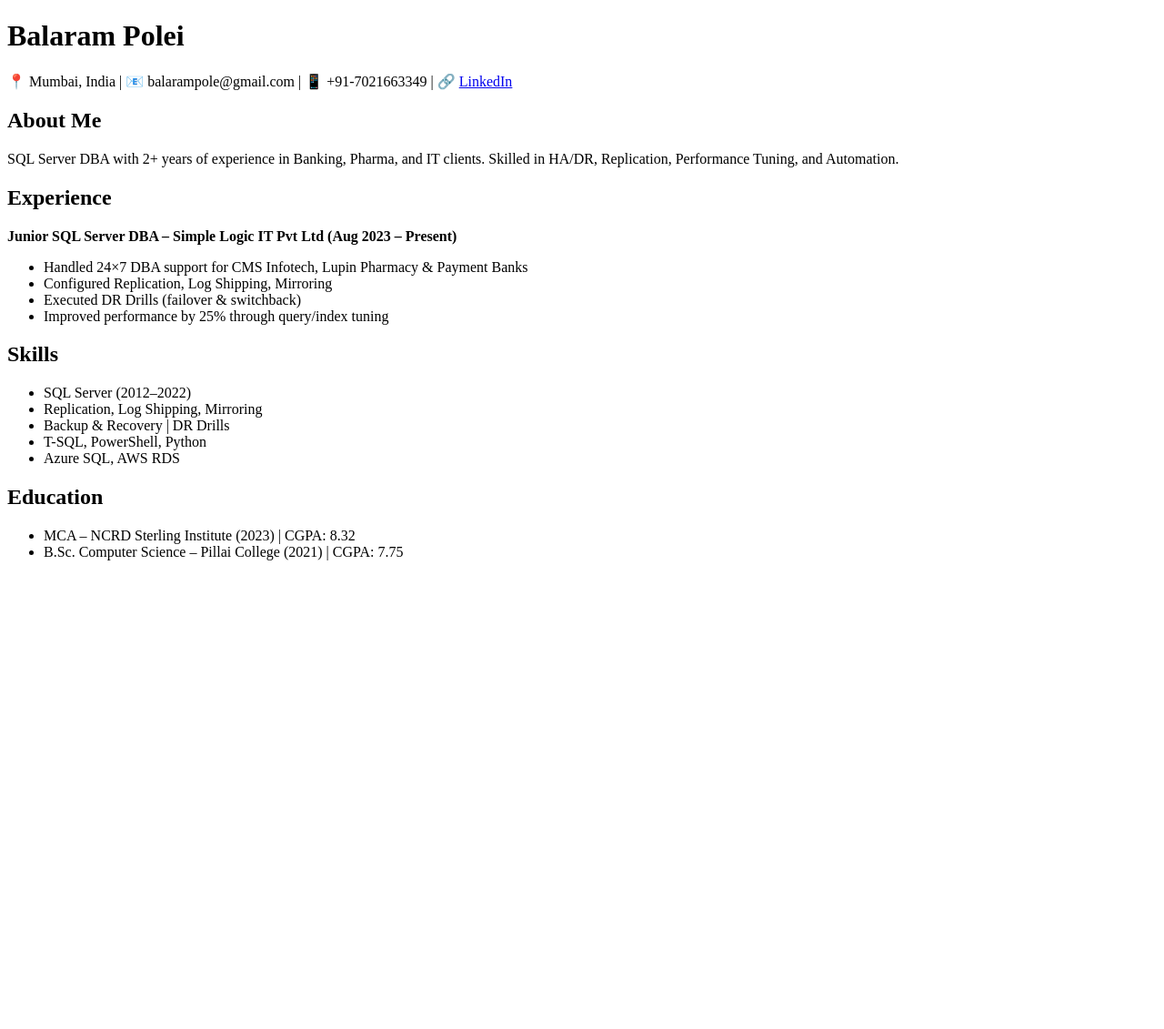
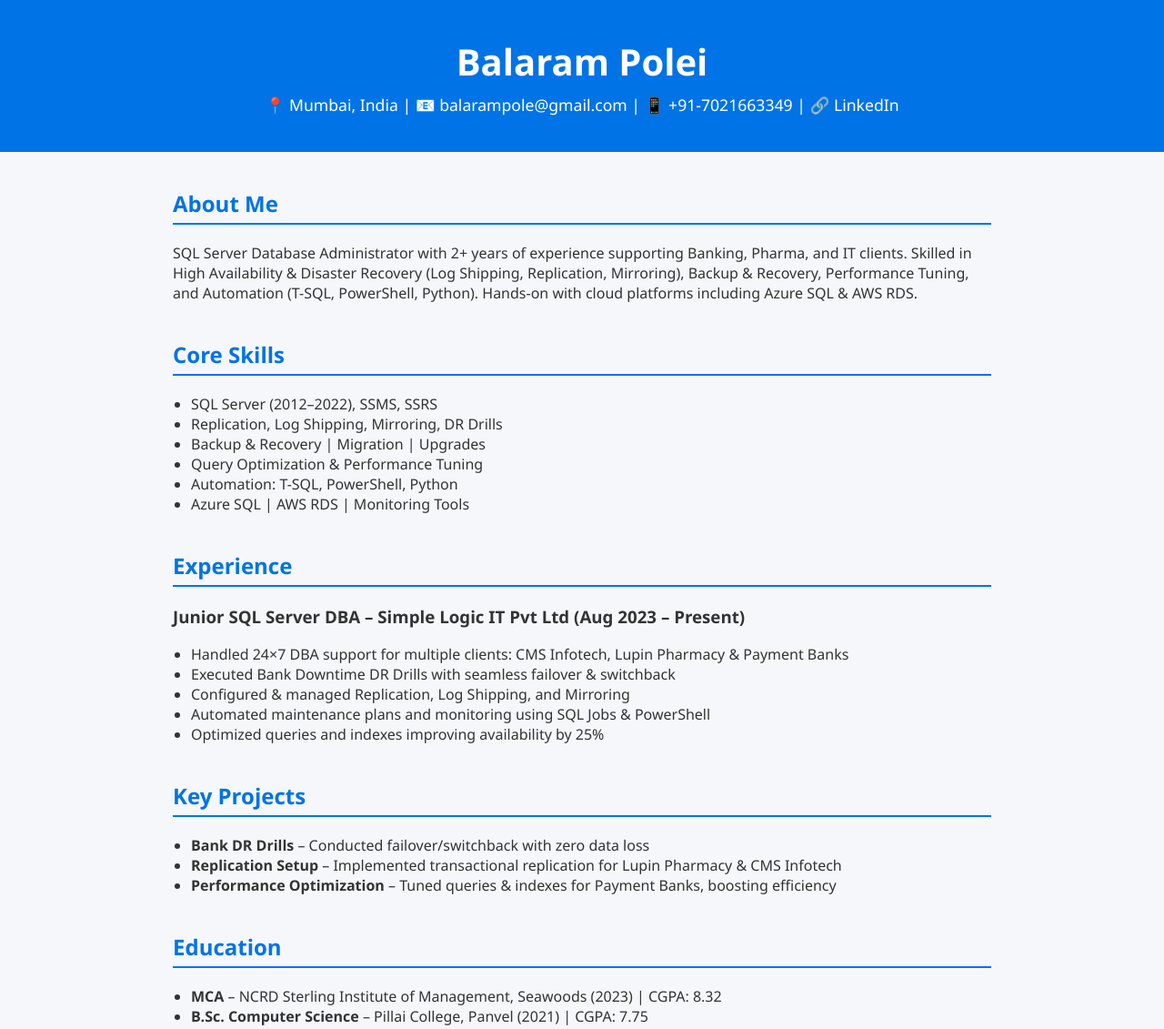
Before and after one commit to Balaramscripts/balarampolei.github.io, a plain HTML site: page index.html in a window 1280 px wide. Shown: the top 1131 px of the page at 91% size. Before the commit the page ends 800 px from the top, so only its background shows below. Drawn offline with Linux system fonts and the light colour scheme.

Commit message:
Update index.html

```diff
--- a/index.html
+++ b/index.html
@@ -1,41 +1,120 @@
 <!DOCTYPE html>
-<html>
+<html lang="en">
 <head>
-  <title>Balaram Polei | SQL DBA Resume</title>
   <meta charset="UTF-8">
+  <meta name="viewport" content="width=device-width, initial-scale=1.0">
+  <title>Balaram Polei | SQL Server DBA</title>
+  <style>
+    body {
+      font-family: "Segoe UI", Arial, sans-serif;
+      margin: 0;
+      padding: 0;
+      background: #f5f7fa;
+      color: #333;
+    }
+    header {
+      background: #0073e6;
+      color: white;
+      padding: 40px 20px;
+      text-align: center;
+    }
+    header h1 {
+      margin: 0;
+      font-size: 2.5em;
+    }
+    header p {
+      margin: 8px 0 0;
+      font-size: 1.1em;
+    }
+    section {
+      max-width: 900px;
+      margin: 40px auto;
+      padding: 0 20px;
+    }
+    h2 {
+      border-bottom: 2px solid #0073e6;
+      padding-bottom: 5px;
+      color: #0073e6;
+    }
+    ul {
+      list-style-type: disc;
+      padding-left: 20px;
+    }
+    footer {
+      text-align: center;
+      background: #222;
+      color: #ccc;
+      padding: 20px;
+      margin-top: 40px;
+    }
+    a {
+      color: #0073e6;
+      text-decoration: none;
+    }
+    a:hover {
+      text-decoration: underline;
+    }
+  </style>
 </head>
 <body>
   <header>
     <h1>Balaram Polei</h1>
-    <p>📍 Mumbai, India | 📧 balarampole@gmail.com | 📱 +91-7021663349 |
-    🔗 <a href="https://www.linkedin.com/in/balaram-polei-sql-dba/" target="_blank">LinkedIn</a></p>
+    <p>📍 Mumbai, India | 📧 <a href="mailto:balarampole@gmail.com" style="color:white;">balarampole@gmail.com</a> | 📱 +91-7021663349 | 🔗 <a href="https://www.linkedin.com/in/balaram-polei-sql-dba/" target="_blank" style="color:white;">LinkedIn</a></p>
   </header>
 
+  <section>
     <h2>About Me</h2>
-  <p>SQL Server DBA with 2+ years of experience in Banking, Pharma, and IT clients. Skilled in HA/DR, Replication, Performance Tuning, and Automation.</p>
+    <p>
+      SQL Server Database Administrator with 2+ years of experience supporting Banking, Pharma, and IT clients.
+      Skilled in High Availability & Disaster Recovery (Log Shipping, Replication, Mirroring), Backup & Recovery, Performance Tuning, and Automation (T-SQL, PowerShell, Python).
+      Hands-on with cloud platforms including Azure SQL & AWS RDS.
+    </p>
+  </section>
 
+  <section>
+    <h2>Core Skills</h2>
+    <ul>
+      <li>SQL Server (2012–2022), SSMS, SSRS</li>
+      <li>Replication, Log Shipping, Mirroring, DR Drills</li>
+      <li>Backup & Recovery | Migration | Upgrades</li>
+      <li>Query Optimization & Performance Tuning</li>
+      <li>Automation: T-SQL, PowerShell, Python</li>
+      <li>Azure SQL | AWS RDS | Monitoring Tools</li>
+    </ul>
+  </section>
+
+  <section>
     <h2>Experience</h2>
-  <p><b>Junior SQL Server DBA – Simple Logic IT Pvt Ltd (Aug 2023 – Present)</b></p>
+    <h3>Junior SQL Server DBA – Simple Logic IT Pvt Ltd (Aug 2023 – Present)</h3>
     <ul>
-    <li>Handled 24×7 DBA support for CMS Infotech, Lupin Pharmacy & Payment Banks</li>
-    <li>Configured Replication, Log Shipping, Mirroring</li>
-    <li>Executed DR Drills (failover & switchback)</li>
-    <li>Improved performance by 25% through query/index tuning</li>
+      <li>Handled 24×7 DBA support for multiple clients: CMS Infotech, Lupin Pharmacy & Payment Banks</li>
+      <li>Executed Bank Downtime DR Drills with seamless failover & switchback</li>
+      <li>Configured & managed Replication, Log Shipping, and Mirroring</li>
+      <li>Automated maintenance plans and monitoring using SQL Jobs & PowerShell</li>
+      <li>Optimized queries and indexes improving availability by 25%</li>
     </ul>
+  </section>
 
-  <h2>Skills</h2>
+  <section>
+    <h2>Key Projects</h2>
     <ul>
-    <li>SQL Server (2012–2022)</li>
-    <li>Replication, Log Shipping, Mirroring</li>
-    <li>Backup & Recovery | DR Drills</li>
-    <li>T-SQL, PowerShell, Python</li>
-    <li>Azure SQL, AWS RDS</li>
+      <li><b>Bank DR Drills</b> – Conducted failover/switchback with zero data loss</li>
+      <li><b>Replication Setup</b> – Implemented transactional replication for Lupin Pharmacy & CMS Infotech</li>
+      <li><b>Performance Optimization</b> – Tuned queries & indexes for Payment Banks, boosting efficiency</li>
     </ul>
+  </section>
 
+  <section>
     <h2>Education</h2>
     <ul>
-    <li>MCA – NCRD Sterling Institute (2023) | CGPA: 8.32</li>
-    <li>B.Sc. Computer Science – Pillai College (2021) | CGPA: 7.75</li>
+      <li><b>MCA</b> – NCRD Sterling Institute of Management, Seawoods (2023) | CGPA: 8.32</li>
+      <li><b>B.Sc. Computer Science</b> – Pillai College, Panvel (2021) | CGPA: 7.75</li>
     </ul>
+  </section>
+
+  <footer>
+    <p>Languages: English, Hindi, Marathi, Odia | Soft Skills: Communication, Client Handling, Problem-Solving</p>
+    <p>© 2025 Balaram Polei</p>
+  </footer>
 </body>
 </html>
```
Lines whose indentation alone changed are shown as unchanged.
